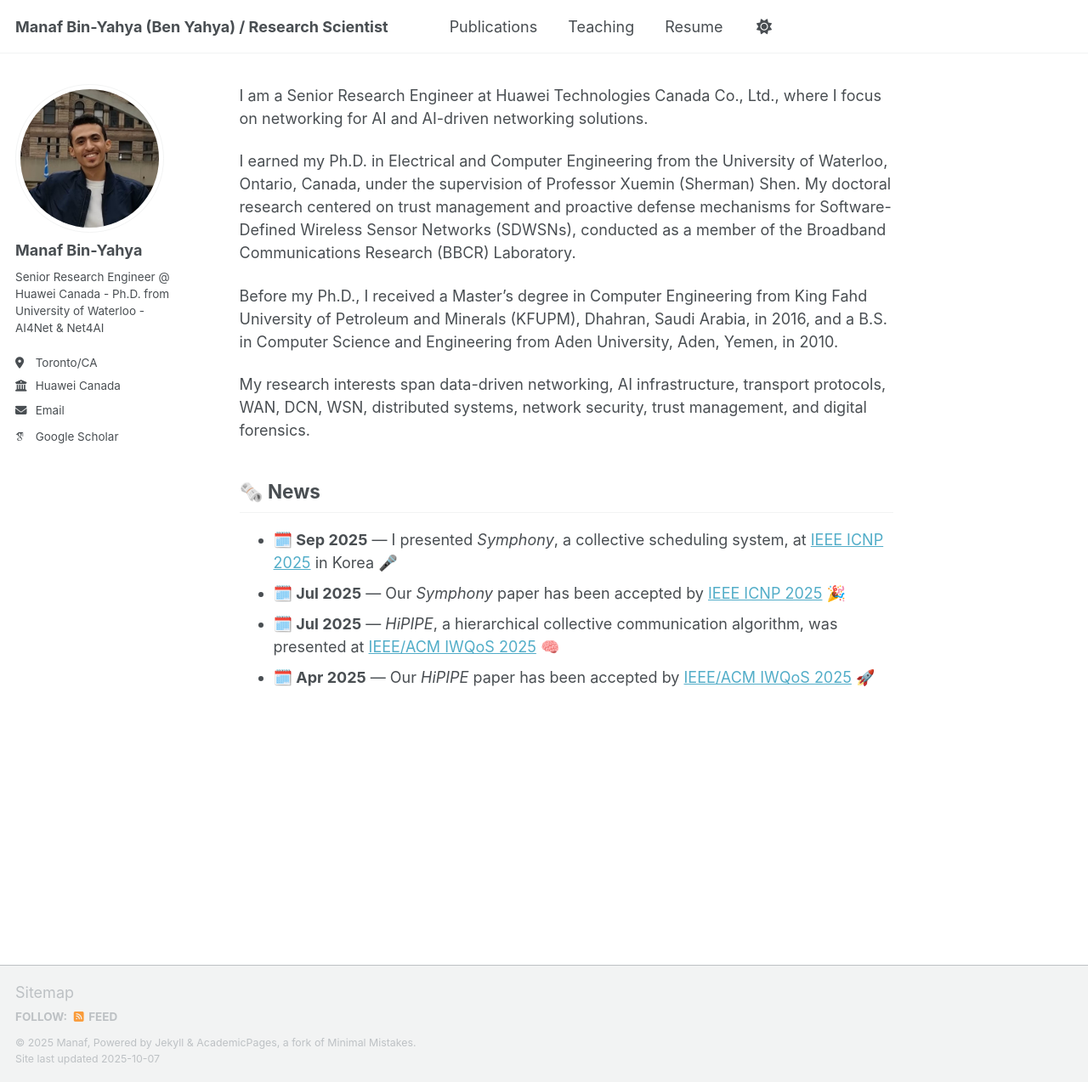
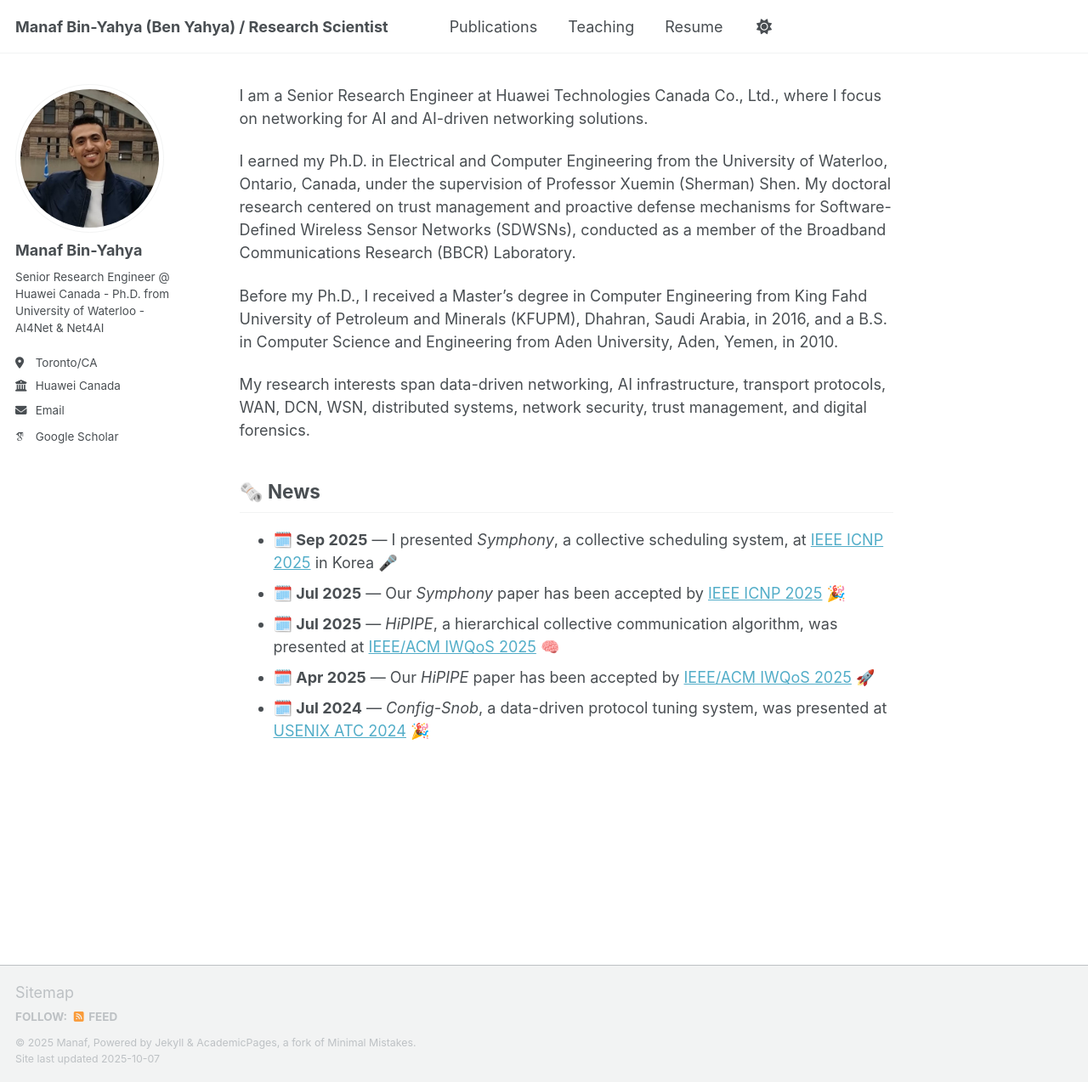
Before and after one commit to ManafBinYahya/ManafBinYahya.github.io, a Jekyll site: the page built from _pages/about.md, in a window 1280 px wide and 1274 px high. Shown: the whole window at 85% size. Built offline with Jekyll 4.4.1, drawn with Linux system fonts in a browser that asks for light colours; some web fonts are replaced; a script that is not in the unit is left out.

Commit message:
update news

```diff
--- a/_pages/about.md
+++ b/_pages/about.md
@@ -35,4 +35,8 @@ My research interests span data-driven networking, AI infrastructure, transport
     <strong>🗓️ Apr 2025</strong> — Our <em>HiPIPE</em> paper has been accepted by
     <a href="https://iwqos2025.ieee-iwqos.org/" target="_blank">IEEE/ACM IWQoS 2025</a> 🚀
   </li>
+  <li>
+    <strong>🗓️ Jul 2024</strong> — <em>Config-Snob</em>, a data-driven protocol tuning system, was presented at
+    <a href="https://www.usenix.org/conference/atc24" target="_blank">USENIX ATC 2024</a> 🎉
+  </li>
 </ul>
```
